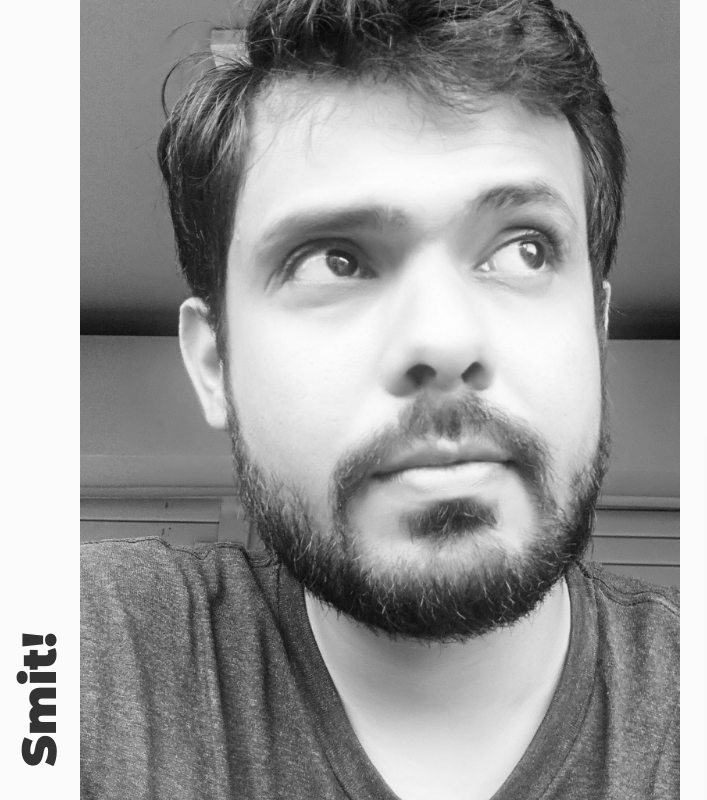
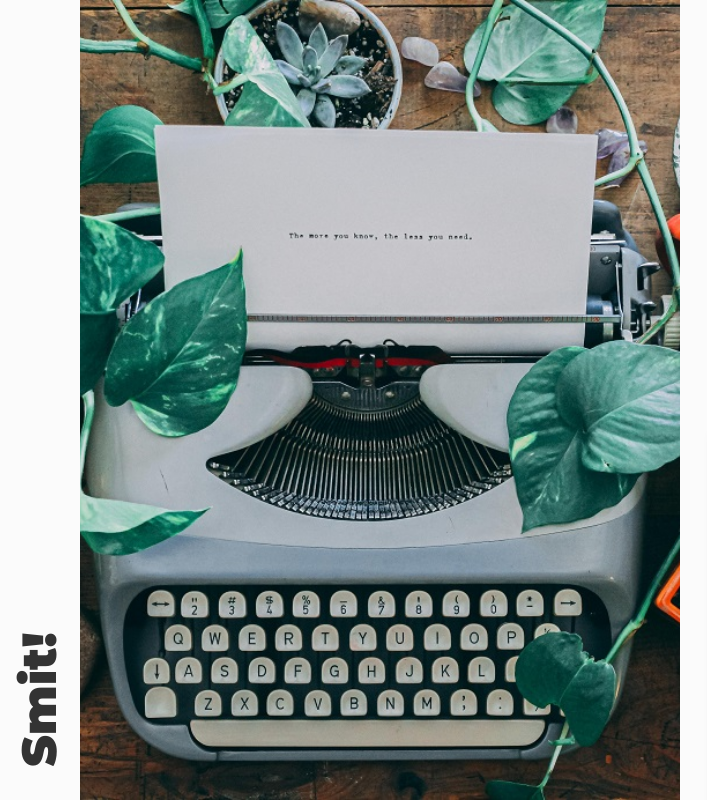
Before and after one commit to devsmitin/gatsby-netlify, a Gatsby site: page /blog/hello-world/ in a window 1280 px wide. Shown: the full height of the page, 0-707 px from the left. Built offline with nearby package versions, Linux system fonts and the light colour scheme; Gatsby itself is replaced by a stand-in of ours.

Commit message:
Update Blog “hello-world”

```diff
--- a/content/blog/hello-world.md
+++ b/content/blog/hello-world.md
@@ -3,7 +3,7 @@ path: hello-world
 date: 2019-11-16T13:43:51.895Z
 title: Hello World
 description: First blog post
-cover: /assets/70592248_2624339907618254_8205202000128770048_o.jpg
+cover: /assets/tucker-good-oyjtousen2q-unsplash.jpg
 ---
 Hi!
 
```
